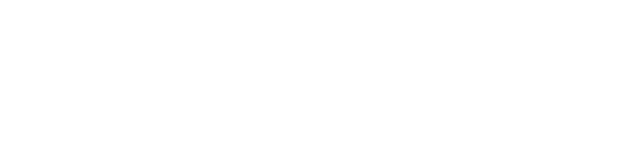
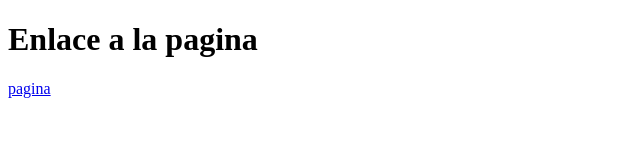
Before and after one commit to jhonubares/Proyecto, a plain HTML site: page Prototipo.html in a window 1280 px wide. Shown: the whole page, without its empty margins (0-640 px from the left). Drawn offline with Linux system fonts and the light colour scheme.

Commit message:
Enlace de la pagina

```diff
--- a/Prototipo.html
+++ b/Prototipo.html
@@ -6,6 +6,7 @@
     <title>Proyecto</title>
 </head>
 <body>
-
+    <H1>Enlace a la pagina</H1>
+    <a href="https://www.figma.com/make/McKhTckWj8vBrxRCA63Qtx/Prototipo-p%C3%A1gina-web-almac%C3%A9n?t=nAiTaRh90uetdBHh-1">pagina</a>
 </body>
 </html>
```
